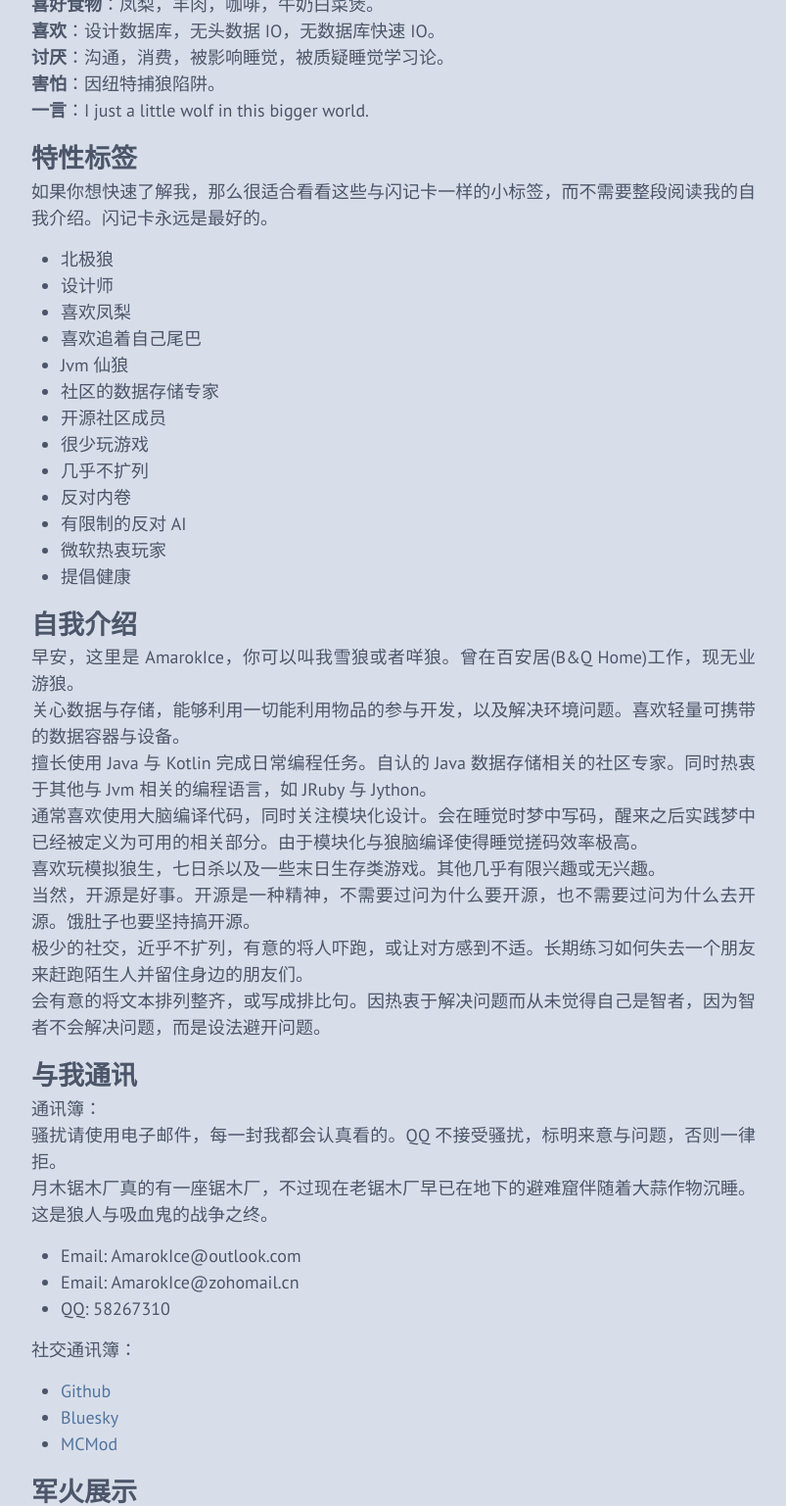
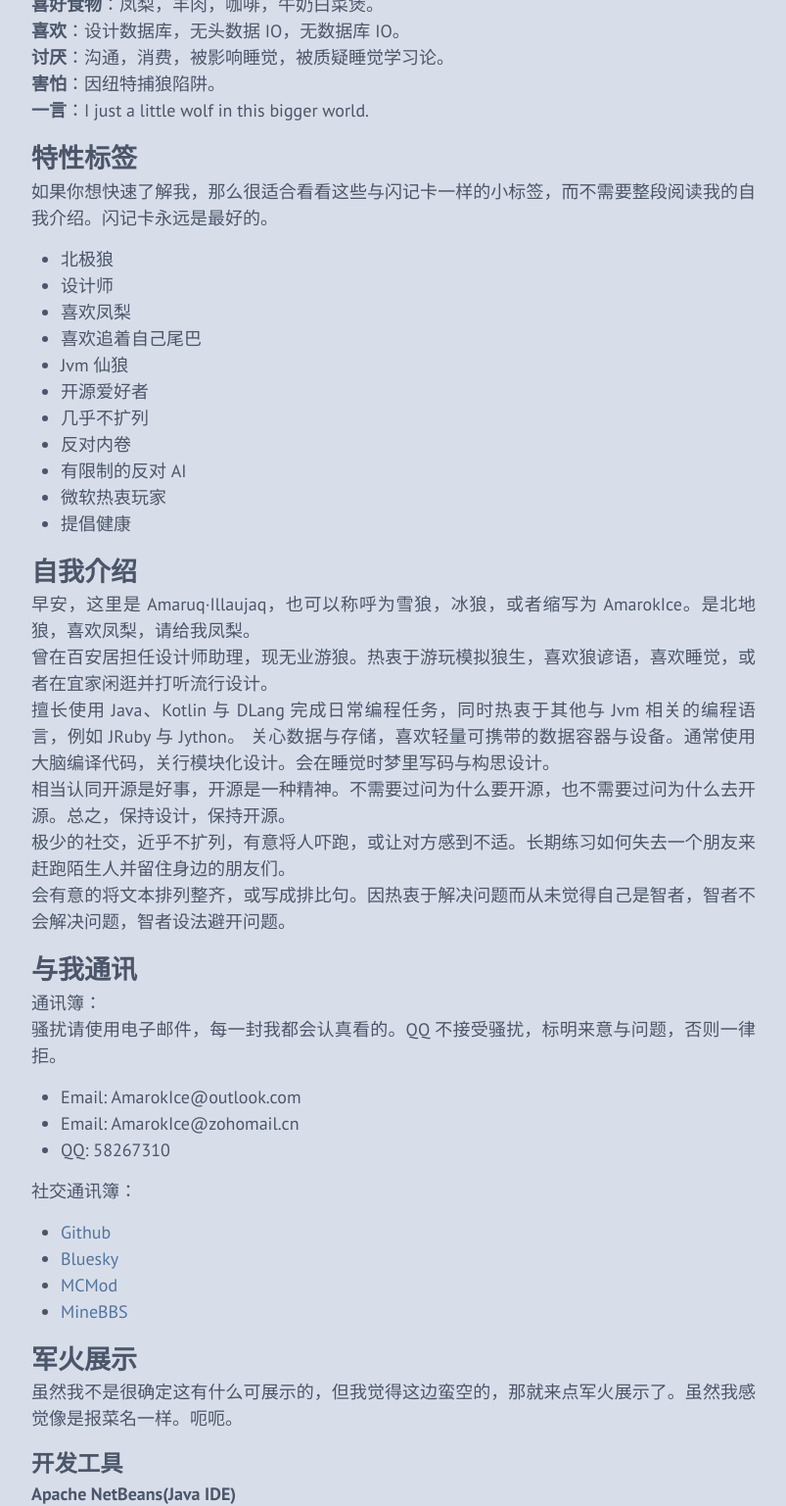
Before and after one commit to AmarokIce/amarokice.github.io, a Jekyll site: the page built from pages/about.md, in a window 1280 px wide, cut to the strip 383-1920 px from the top of the page. Shown: the whole strip at 98% size, without its empty margins (238-1041 px from the left). Built offline with Jekyll 4.4.1, drawn with Linux system fonts in a browser that asks for light colours; some of the changed text lies outside the part shown.

Commit message:
🐺🪻

```diff
--- a/_sass/_base.scss
+++ b/_sass/_base.scss
@@ -107,8 +107,8 @@
     }
 
     code {
-        padding: 1px 1px;
-        border-radius: 3px;
+        padding: 10px 10px;
+        border-radius: 13px;
     }
 
     pre {
--- a/pages/about.md
+++ b/pages/about.md
@@ -15,21 +15,20 @@
 **编程语言**：Java，Kotlin，D，(较少) Ruby
 **兴趣爱好**：保持设计，保持创作，保持思考，保持睡觉。
 **喜好食物**：凤梨，羊肉，咖啡，牛奶白菜煲。
-**喜欢**：设计数据库，无头数据 IO，无数据库快速 IO。
+**喜欢**：设计数据库，无头数据 IO，无数据库 IO。
 **讨厌**：沟通，消费，被影响睡觉，被质疑睡觉学习论。
 **害怕**：因纽特捕狼陷阱。
 **一言**：I just a little wolf in this bigger world.
 
 ## 特性标签
 如果你想快速了解我，那么很适合看看这些与闪记卡一样的小标签，而不需要整段阅读我的自我介绍。闪记卡永远是最好的。
+
 - 北极狼
 - 设计师
 - 喜欢凤梨
 - 喜欢追着自己尾巴
 - Jvm 仙狼
-- 社区的数据存储专家
-- 开源社区成员
-- 很少玩游戏
+- 开源爱好者
 - 几乎不扩列
 - 反对内卷
 - 有限制的反对 AI
@@ -38,19 +37,18 @@
 
 ## 自我介绍
 
-早安，这里是 AmarokIce，你可以叫我雪狼或者咩狼。曾在百安居(B&Q Home)工作，现无业游狼。
-关心数据与存储，能够利用一切能利用物品的参与开发，以及解决环境问题。喜欢轻量可携带的数据容器与设备。
-擅长使用 Java 与 Kotlin 完成日常编程任务。自认的 Java 数据存储相关的社区专家。同时热衷于其他与 Jvm 相关的编程语言，如 JRuby 与 Jython。
-通常喜欢使用大脑编译代码，同时关注模块化设计。会在睡觉时梦中写码，醒来之后实践梦中已经被定义为可用的相关部分。由于模块化与狼脑编译使得睡觉搓码效率极高。
-喜欢玩模拟狼生，七日杀以及一些末日生存类游戏。其他几乎有限兴趣或无兴趣。
-当然，开源是好事。开源是一种精神，不需要过问为什么要开源，也不需要过问为什么去开源。饿肚子也要坚持搞开源。
-极少的社交，近乎不扩列，有意的将人吓跑，或让对方感到不适。长期练习如何失去一个朋友来赶跑陌生人并留住身边的朋友们。
-会有意的将文本排列整齐，或写成排比句。因热衷于解决问题而从未觉得自己是智者，因为智者不会解决问题，而是设法避开问题。
+早安，这里是 Amaruq·Illaujaq，也可以称呼为雪狼，冰狼，或者缩写为 AmarokIce。是北地狼，喜欢凤梨，请给我凤梨。
+曾在百安居担任设计师助理，现无业游狼。热衷于游玩模拟狼生，喜欢狼谚语，喜欢睡觉，或者在宜家闲逛并打听流行设计。
+擅长使用 Java、Kotlin 与 DLang 完成日常编程任务，同时热衷于其他与 Jvm 相关的编程语言，例如 JRuby 与 Jython。
+关心数据与存储，喜欢轻量可携带的数据容器与设备。通常使用大脑编译代码，关行模块化设计。会在睡觉时梦里写码与构思设计。
+相当认同开源是好事，开源是一种精神。不需要过问为什么要开源，也不需要过问为什么去开源。总之，保持设计，保持开源。
+极少的社交，近乎不扩列，有意将人吓跑，或让对方感到不适。长期练习如何失去一个朋友来赶跑陌生人并留住身边的朋友们。
+会有意的将文本排列整齐，或写成排比句。因热衷于解决问题而从未觉得自己是智者，智者不会解决问题，智者设法避开问题。
 
 ## 与我通讯
 通讯簿：
 骚扰请使用电子邮件，每一封我都会认真看的。QQ 不接受骚扰，标明来意与问题，否则一律拒。
-月木锯木厂真的有一座锯木厂，不过现在老锯木厂早已在地下的避难窟伴随着大蒜作物沉睡。这是狼人与吸血鬼的战争之终。
+
 - Email: AmarokIce@outlook.com
 - Email: AmarokIce@zohomail.cn
 - QQ: 58267310
@@ -59,7 +57,7 @@
 - [Github](https://github.com/AmarokIce)
 - [Bluesky](https://bsky.app/profile/amarokice.bsky.social)
 - [MCMod](https://center.mcmod.cn/208628/)
-
+- [MineBBS](https://www.minebbs.com/members/amaruq-illaujaq.87667)
 
 ## 军火展示
 虽然我不是很确定这有什么可展示的，但我觉得这边蛮空的，那就来点军火展示了。虽然我感觉像是报菜名一样。呃呃。
@@ -95,17 +93,21 @@
 内核级搜索引擎，Windows 必装软件，毫无疑问。
 
 **Adobe & Autodesk**
-设计师离不开的东西，不是吗？在 Linux 上我会用 GNU 图像处理器，虽然抓感和 PS 或者 AI 差得远了。
+设计师离不开的东西，不是吗？在 Linux 上我会用 `GNU 图像处理器`，虽然爪感和 `Photoshop` 或者 `Adobe Illustrater` 差得远了。
+
+**LazyGit**
+应该是我最喜欢的 Git 管理工具了！我相当喜欢 CUI，也是因此而开始学习 GoLang。
+虽然最后还是放弃学习 GoLang 了，因为我不知道为什么写一个窗口程序需要消费 10G 的磁盘空间，这和 Gradle 有的一拼了你知道吗？我的电脑里不需要第二个 Gradle！
 
 **Github Desktop（Windows）/GitKraken（Linux）**
-其实我也可以用 LazyGit，但是中文支持太烂了。
 我不是很喜欢记住 git 的指令，虽然我也不是记不住。我当然知道 Console 敲指令要比点点快多了，但 Console 可容不下那么多奇怪的符号，狼言狼语的提交记录（？）
 好吧，其实我只是偶尔用用。通常会直接用 IDE 内置的 Git 集成处理，对于特殊情况才会上爪走指令。
+由于 LazyGit 在较新的版本修正了中文无法在 Windows 上正确显示的问题，我决定回归 LazyGit 而不再使用它们。
+
 
 ### 设计师包
 **随身装备**
 > 作为室内设计师，即便现在已经在往程序员的方向进展了，但是量房装备永远贴身携带。一日设计师，终生设计师。
->
 > 我还是更喜欢单肩包。有时候邻居以为我的职业是邮差或者快递员。
 
 - 凤梨
@@ -119,7 +121,6 @@
 **主力设备**
 
 > 这款宏碁笔记本真的用了相当久，陪我从入学到毕业，带我学会了将近十来门编程语言和几乎全部 Adobe 软件。曾经最喜欢玩的就是 CAD，Photoshop，SAI2 和酷家乐，而现在风向变了，变成了 VSCode，IntellJ IDEA，NetBeans 和 Eclipse。到底为什么会这样呢。
->
 > 是的，这是额外配备了两个屏幕的三屏设备，不过因为一些原因现在是双屏的。使用的是朗宁的高全彩可触屏副显示屏，不过我的电脑不支持触屏，我以为它的 USB-C 是可以用的。触屏款还贵出八十，大悲。之后又斥巨资购置了镁光 SSD，适配了一套独立的 Linux 系统 Fedora，不仅没有因为缺乏设计工具感到苦恼，反而因为写码更爽而生活美好。
 >
 > 真的，没救了。
@@ -154,3 +155,8 @@
   - JBL T520TB Headphone
   - Snail Technology BlueTeeth Keyboard
   - 朗宁 UHD Displayer 14.4'
+
+> 我不是联想的常驻用户，我不太清楚这些电脑的型号，我只知道我这块 ThinkPad 2016 是一个老款式的，电池可拆卸的版本。我记得这个版本的 ThinkPad 只生产的两代目。这不是全新的电脑，二爪的，店家人挺好的，就是老电脑为难人，让那些想捡便宜又不想折腾的买家给了太多的差评。
+> 小红帽太好用了你知道吗？我根本不需要外设！
+
+- ThinkPad 2016 & Fedora 42 XFce Edition (Xfce DE)
```
